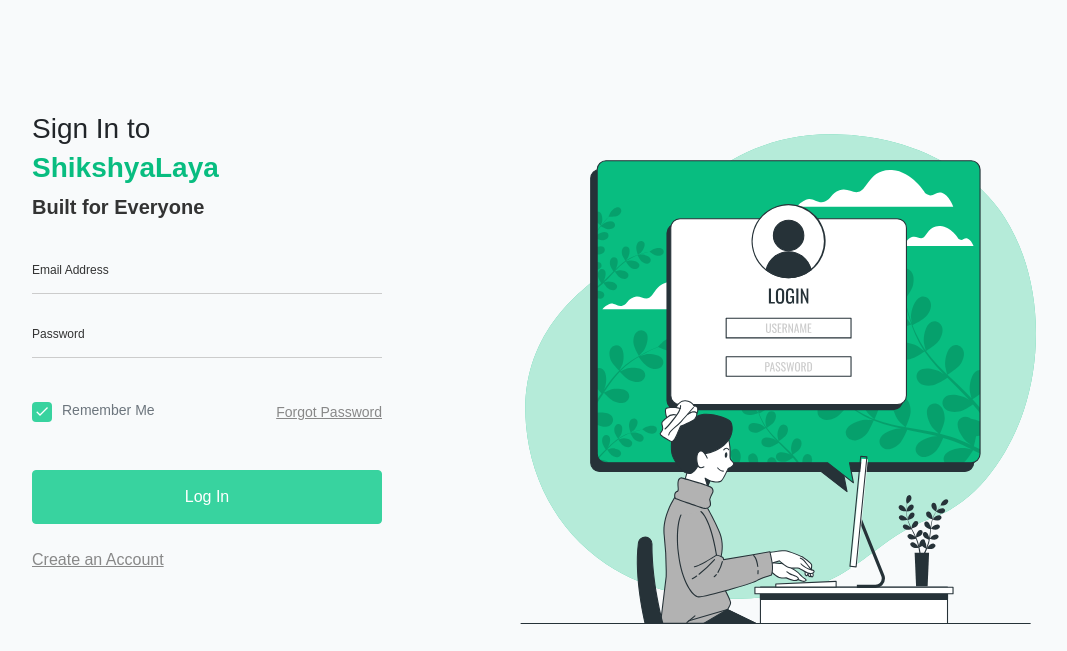
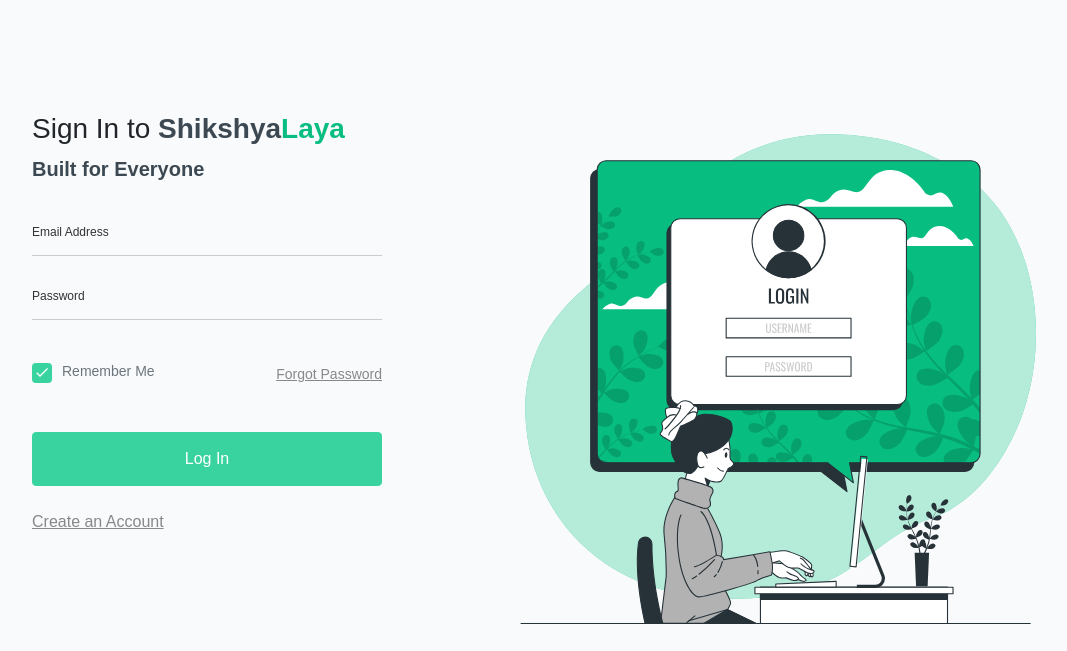
Before and after one commit to prabinbastakoti/Learning-Management-System, a Flask app: page /login in a window 1280 px wide. Shown: the top 651 px of the page, without its empty margins (148-1215 px from the left). Run offline with Flask 2, Linux system fonts and the light colour scheme; some libraries are stand-ins or nearby versions; some web fonts are replaced.

Commit message:
login page shikshyalaya color update

```diff
--- a/lmsproject/static/login/css/style.css
+++ b/lmsproject/static/login/css/style.css
@@ -3,7 +3,7 @@
   background-color: #f8fafb; }
 
 p {
-  color: #333333;
+  color: #3C4852;
   font-weight: 600;
   font-size:20px;
   }
@@ -20,18 +20,22 @@
 
 .content {
   padding: 7rem 0; }
-  .title {
-    font-size:1.75rem;
-    color: #08bd80;
-    font-weight: 600;
-    margin-top: 5px;
-    margin-bottom: 5px;
-  }
-
 
 h2 {
   font-size: 20px; }
 
+  h3 {
+    font-size: 28px; }
+.title{
+  color: #3C4852;
+  display: inline;
+  font-weight: 550;
+}
+.title1{
+  color: #08bd80;
+display: inline;
+font-weight: 550;
+}
 @media (max-width: 991.98px) {
   .content .bg {
     height: 500px; } }
--- a/lmsproject/templates/login.html
+++ b/lmsproject/templates/login.html
@@ -52,7 +52,7 @@
                     {% endif %}
                 {% endwith %}
                 <div class="mb-4">
-                <h3>Sign In to <div class="title">ShikshyaLaya</div></h3>
+                <h3>Sign In to <div class="title">Shikshya</div><div class="title1">Laya</div></h3>
                 <p class="mb-4">Built for Everyone</p>
             </div>
             <form method="POST" action="" >
```
